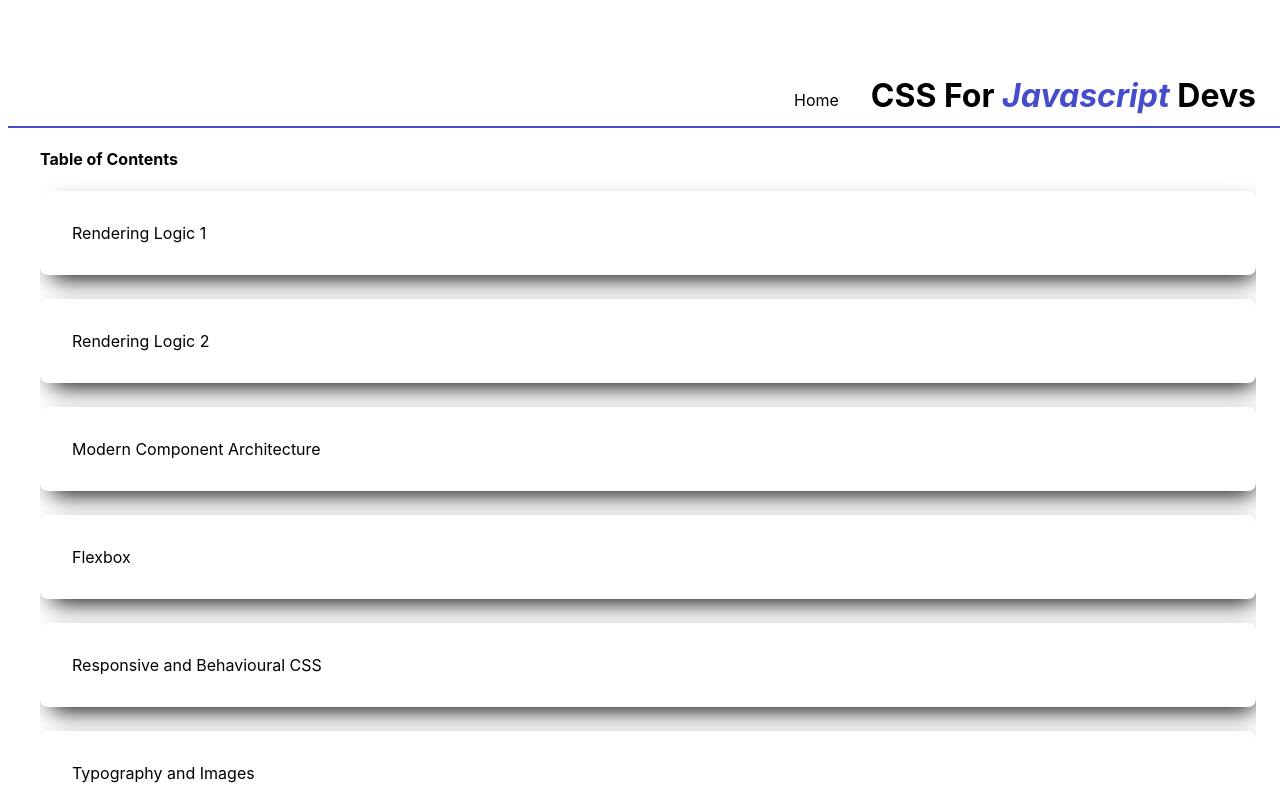
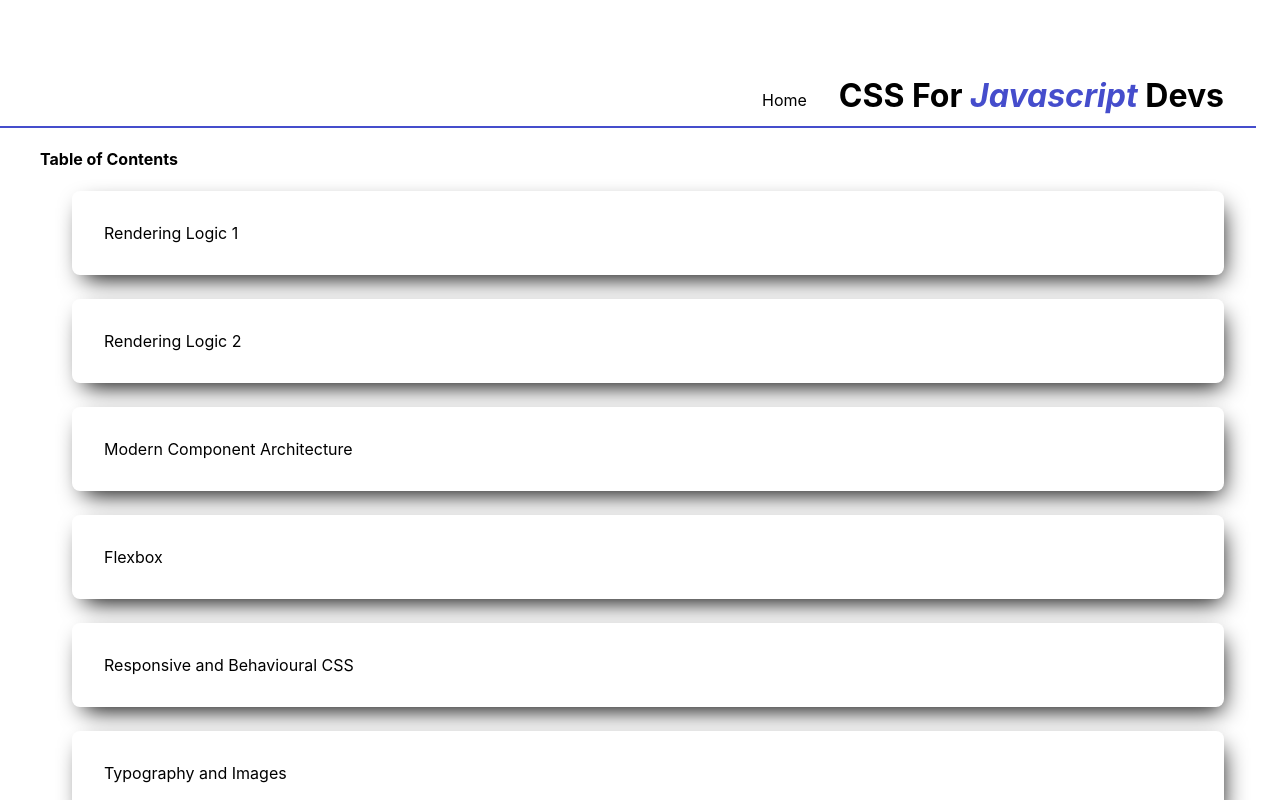
Before and after one commit to Breck37/css-for-js-demo, a Next.js app: page / in a window 1280 px wide. Built offline with nearby package versions, Linux system fonts and the light colour scheme.

Commit message:
feat: LinkItem with Coming Soon
Signed-off-by: Brent Eckert <brent.eckert7@gmail.com>

```diff
--- a/components/LinkItem.js
+++ b/components/LinkItem.js
@@ -2,11 +2,14 @@ import React, { useEffect, useMemo, useCallback, useState } from "react";
 import Link from "next/link";
 import styled from "styled-components";
 
-const LinkItem = ({ label, route }) => {
+const LinkItem = ({ label, route, comingSoon }) => {
   return (
-    <Link href={route}>
-      <LinkItemStyled>{label}</LinkItemStyled>
-    </Link>
+    <LinkItemStyled comingSoon={comingSoon}>
+      <Link href={route}>{label}</Link>
+      {comingSoon ? (
+        <div className="coming-soon-banner">COMING SOON</div>
+      ) : null}
+    </LinkItemStyled>
   );
 };
 
@@ -14,10 +17,11 @@ export default LinkItem;
 
 const LinkItemStyled = styled.li`
   cursor: pointer;
-  width: 100%;
+  width: calc(100% - 4rem);
   border-radius: 8px;
   background-color: #fff;
   box-shadow: 5px 10px 25px -7px rgba(0, 0, 0, 1);
   padding: 2rem;
-  margin-bottom: 1.5rem;
+  margin: 0 2rem 1.5rem;
+  position: relative:
 `;
--- a/components/Page.js
+++ b/components/Page.js
@@ -14,7 +14,7 @@ export default function Page({ children }) {
 const PageStyled = styled.div`
   width: 100vw;
   height: 100vh;
-  padding: 2rem 2rem 0;
+  padding: 2rem 0 0;
 `;
 
 const Container = styled.div`
--- a/styles/Home.module.css
+++ b/styles/Home.module.css
@@ -20,6 +20,7 @@
   height: 100%;
   overflow: hidden;
   overflow-y: scroll;
+  padding: 0 2rem;
 }
 
 .footer a {
@@ -115,13 +116,33 @@
   padding-left: 0;
 }
 
-.nobullet li:first-child:hover {
+.nobullet li {
+  position: relative;
+}
+
+.nobullet li:hover {
   background-color: #454dcc;
   color: white;
+  display: flex;
 }
-.nobullet li:nth-child(2):hover {
-  background-color: red;
-  color: white;
+
+.nobullet li > div {
+  display: none;
+}
+
+.nobullet li:hover > div {
+  display: block;
+  position: absolute;
+  color: #fff;
+  width: 66%;
+  right: 0;
+  top: 0;
+  bottom: 0;
+  font-size: 82px;
+  display: flex;
+  align-items: center;
+  justify-content: center;
+  font-family: Impact, Haettenschweiler, "Arial Narrow Bold", sans-serif;
 }
 
 @media (max-width: 600px) {
```
